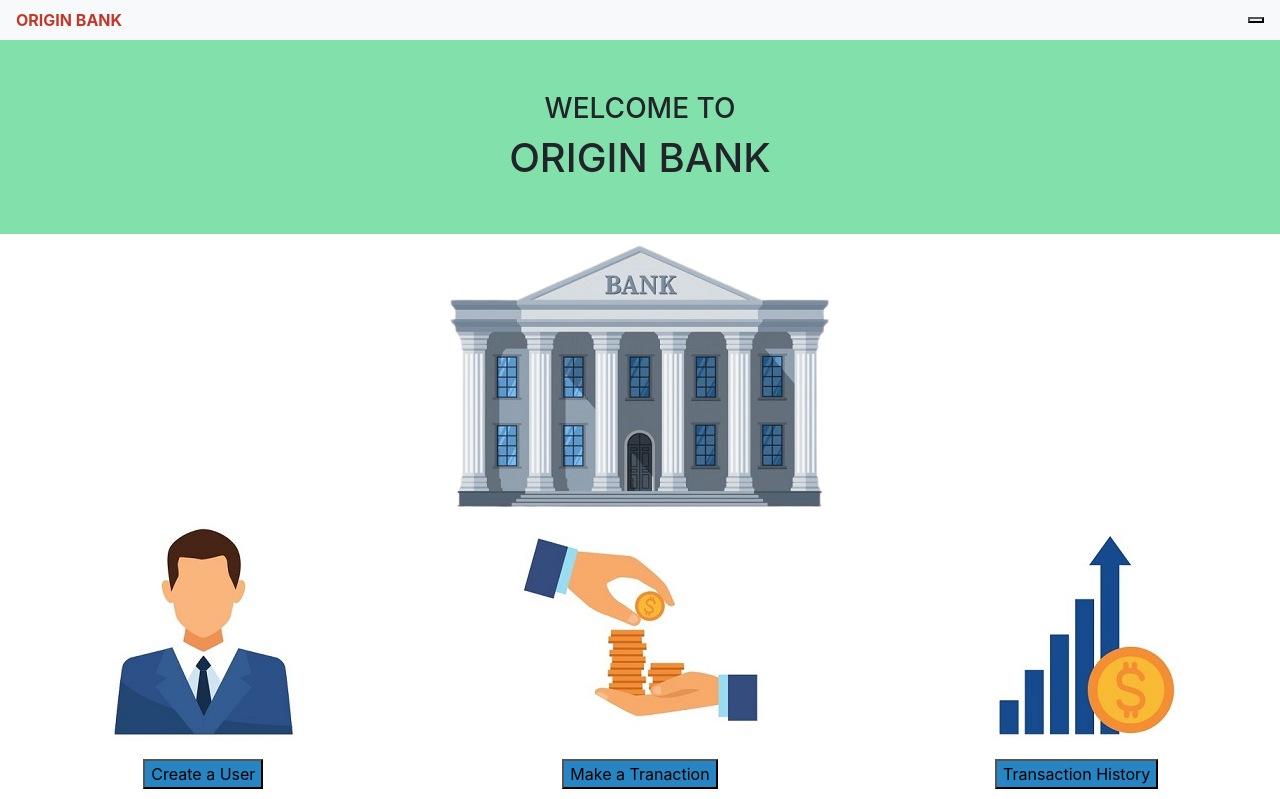
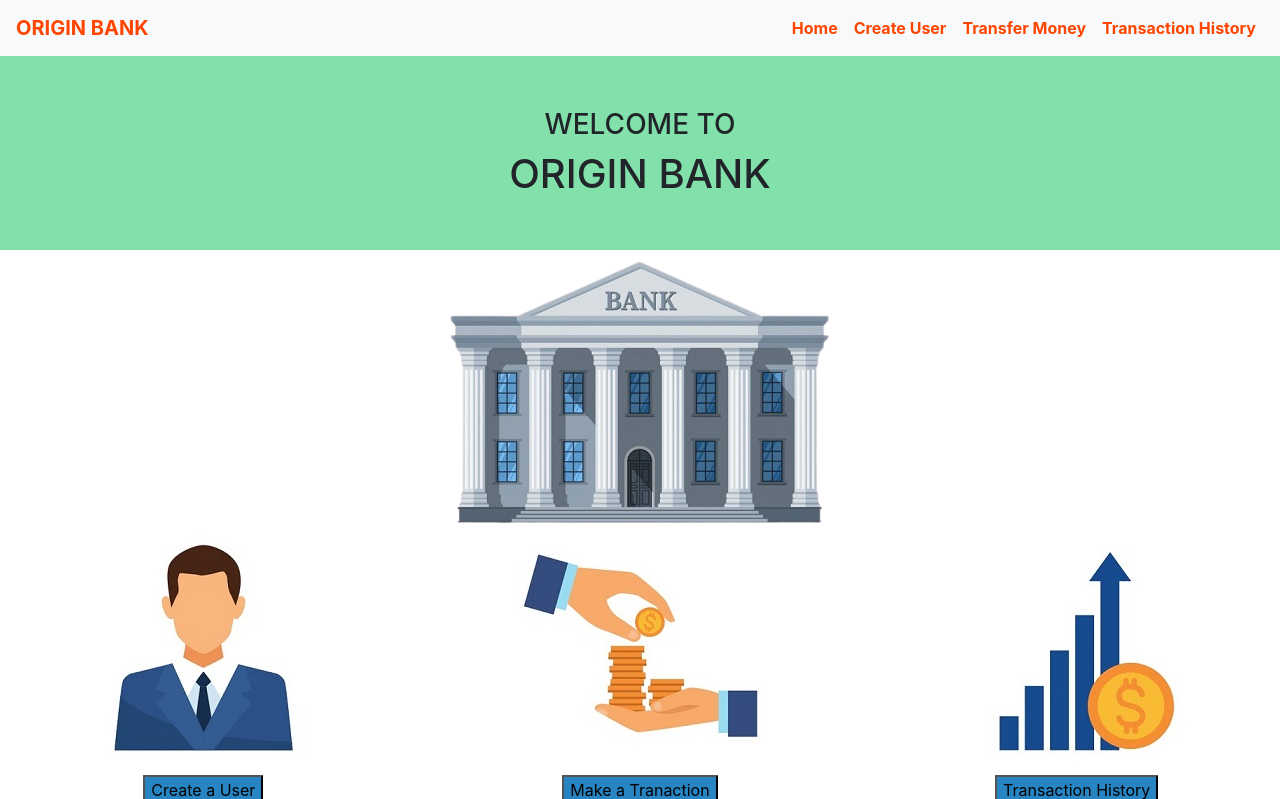
Before and after one commit to Pranai2518/Banking_system, a PHP site: page /index.php in a window 1280 px wide. Shown: the top 799 px of the page. Run offline with PHP 8.4, Linux system fonts and the light colour scheme.

Commit message:
Updated nav

```diff
--- a/nav.php
+++ b/nav.php
@@ -1,23 +1,22 @@
-<!-- ----navbar---- -->
-<nav class="navbar nav-expand-md nav-light bg-light">
-    <a class="nav-brand" href="index.php" style="color: #C0392B;"><b>ORIGIN BANK</b></b></a>
-    <button class="nav-toggle" type="button" data-toggle="collapse" data-target="#collapsibleNavbar">
-        <span class="nav-toggle-icon"></span>
+<!-- navbar -->
+<nav class="navbar navbar-expand-md navbar-light bg-light">
+      <a class="navbar-brand" href="index.php" style="color : #FF4500;"><b>ORIGIN BANK</b></a>
+      <button class="navbar-toggler" type="button" data-toggle="collapse" data-target="#collapsibleNavbar">
+        <span class="navbar-toggler-icon"></span>
       </button>
-    <div class="collapse navbar-collapse" id="collapsiblenav">
+      <div class="collapse navbar-collapse" id="collapsibleNavbar">
             <ul class="navbar-nav ml-auto">
               <li class="nav-item">
-                <a class="nav-link" href="index.php" style="color: #C0392B;"><b>Home</b></a>
+                <a class="nav-link" href="index.php" style="color : #FF4500"><b>Home</b></a>
               </li>
               <li class="nav-item">
-                <a class="nav-link" href="createuser.php" style="color: #C0392B"><b>Create User</b></a>
+                <a class="nav-link" href="createuser.php" style="color : #FF4500;"><b>Create User</b></a>
               </li>
               <li class="nav-item">
-                <a class="nav-link" href="transfermoney.php" style="color: #C0392B"><b>Transfer Money</b></a>
+                <a class="nav-link" href="transfermoney.php" style="color : #FF4500"><b>Transfer Money</b></a>
               </li>
               <li class="nav-item">
-                <a class="nav-link" href="transactionhistory.php" style="color: #C0392B"><b>Transaction History</b></a>
+                <a class="nav-link" href="transactionhistory.php" style="color : #FF4500"><b>Transaction History</b></a>
               </li>
-        </ul>
           </div>
        </nav>
```
Lines whose indentation alone changed are shown as unchanged.
